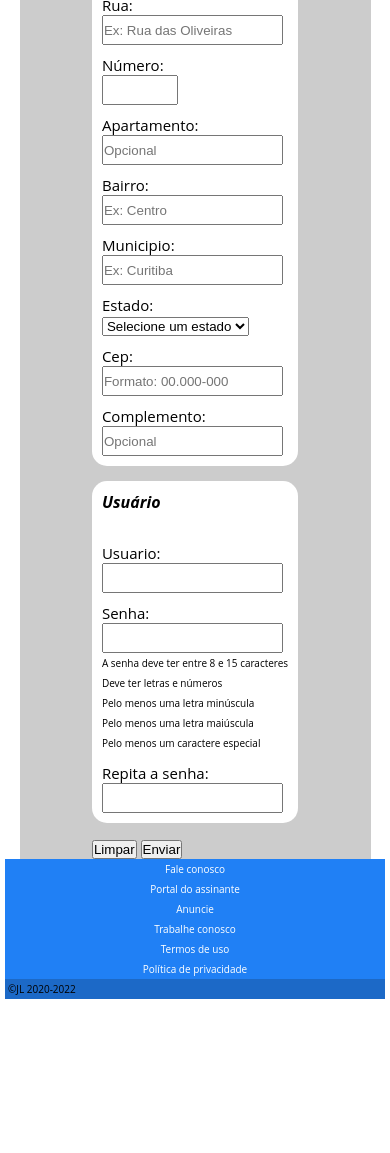
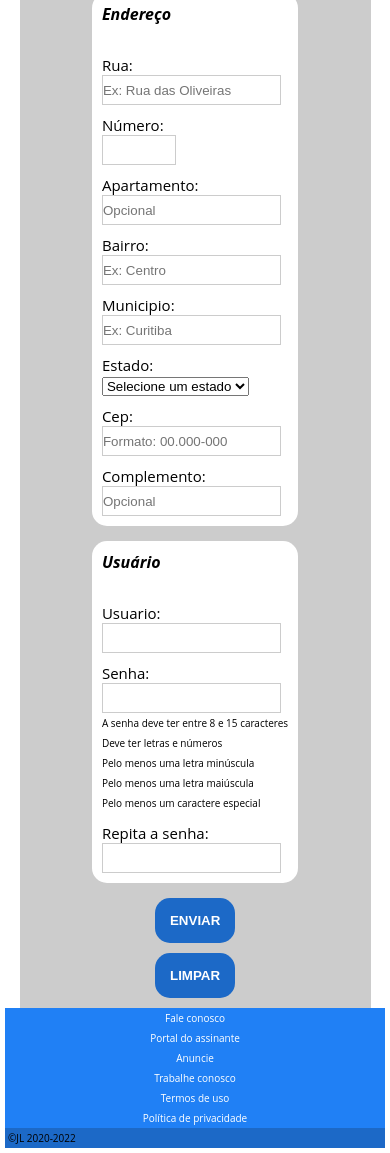
Before and after one commit to devguilhermecosta/projeto-jornal, a plain HTML site: page paginas/cadastro.html in a window 390 px wide. Shown: the part 712-1865 px from the top of the page. Before the commit the page ends 1716 px from the top, so only its background shows below. Drawn offline with Linux system fonts and the light colour scheme; files whose address does not match are found by name.

Commit message:
finalizado o style do cadastro de usuário para mobile

```diff
--- a/estilos/css/cadastro.css
+++ b/estilos/css/cadastro.css
@@ -1,3 +1,4 @@
+
 /* INICIO DAS CONFIGURAÇÕES DO FORMULÁRIO DE CADASTRO DE USUÁRIO */
 
 .cad-user {
@@ -11,6 +12,11 @@
 
 .cad-user input {
     height: 3rem;
+    border: 1px solid #ccc;
+}
+
+.cad-user input:focus {
+    border: 2px solid var(--azul_1);
 }
 
 .cad-user fieldset {
@@ -59,3 +65,26 @@
     font-size: 1rem !important;
     padding: .3rem 0 !important;
 }
+
+.btn-form {
+    display: block;
+    margin: 0 auto;
+    margin-bottom: 1rem;
+    padding: 1.5rem;
+    width: 8rem;
+    background-color: var(--azul_1);
+    border: none;
+    border-radius: 1.5rem;
+    color: var(--branco_1);
+    text-transform: uppercase;
+    font-weight: bold;
+    cursor: pointer;
+    transition: all 300ms ease;
+}
+
+.btn-form:hover {
+    color: var(--azul_1);
+    background-color: var(--branco_1);
+}
+
+/* FIM DAS CONFIGURAÇÕES DO FORMULÁRIO DE CADASTRO DE USUÁRIO */
--- a/estilos/css/style.css
+++ b/estilos/css/style.css
@@ -73,6 +73,7 @@ footer {
     border-radius: 1rem;
     color: var(--azul_1);
     padding: 0 .5rem;
+    text-decoration: none;
     cursor: pointer;
     align-self: flex-start;
     order: 1;
--- a/paginas/cadastro.html
+++ b/paginas/cadastro.html
@@ -14,7 +14,9 @@
     <header id="header">
 
         <!-- logo -->
-        <p class="logo">JL</p>
+        <a class="logo" href="../index.html">
+            <p>JL</p>
+        </a>
 
         <!-- menu -->
         <menu class="menu">
@@ -49,19 +51,26 @@
         <section class="principal">
             <h1 class="titulo-principal">Cadastro</h1>
 
+        <!-- formulario de cadastro -->
         <form action="#" method="POST" class="cad-user" autocomplete="on">
+
+            <!-- dados pessoais -->
             <fieldset>
                 <p>Dados pessoais</p>
 
+                <!-- nome -->
                 <label for="inome">Nome:</label>
                 <input type="text" name="nome" id="inome" required placeholder="Ex: Guilherme">
 
+                <!-- sobrenome -->
                 <label for="isnome">Sobrenome:</label>
                 <input type="text" name="sobrenome" id="isnome" requried placeholder="Ex: Silva">
 
+                <!-- idade -->
                 <label for="iidade">Idade:</label>
                 <input type="number" name="idade" id="iidade" min="1" max="150" required>
 
+                <!-- genero -->
                 <h2>Gênero:</h2>
                 <p class="sexo">
                     <input type="radio" name="sexo" id="masculino" value="masculino">
@@ -78,33 +87,44 @@
                     <label for="outro">Outro</label>
                 </p>
 
+                <!-- email -->
                 <label for="iemail">E-mail:</label>
                 <input type="email" name="email" id="iemail" required placeholder="email@email.com">
 
                 <label for="iconfemail">Confirmar e-mail:</label>
                 <input type="email" name="confemail" id="iconfemail" required placeholder="email@email.com">
+
+                <!-- telefone -->
+                <label for="itel">Telefone:</label>
+                <input type="text" name="tel" id="itel" required placeholder="Ex: (XX) 9 1111-1111">
             </fieldset>
 
+            <!-- endereço -->
             <fieldset>
                 <p>Endereço</p>
 
+                <!-- rua -->
                 <label for="irua">Rua:</label>
                 <input type="text" name="rua" id="irua" required placeholder="Ex: Rua das Oliveiras">
 
+                <!-- numero -->
                 <label for="inumeri">Número:</label>
                 <input type="number" name="numero" id="inumero" min="1" max="20000" required>
 
+                <!-- apartamento -->
                 <label for="iapto">Apartamento:</label>
                 <input type="text" name="apto" id="iapto" placeholder="Opcional">
 
+                <!-- bairro -->
                 <label for="ibairro">Bairro:</label>
                 <input type="text" name="bairro" id="ibairro" required placeholder="Ex: Centro">
 
+                <!-- municipio -->
                 <label for="imunicipio">Municipio:</label>
                 <input type="text" name="municipio" id="imunicipio" required placeholder="Ex: Curitiba">
 
+                <!-- estado -->
                 <label for="iestado">Estado:</label>
-                <!-- <input type="text" name="estado" id="iestado"> -->
                 <select name="estado" id="iestado" required>
                     <option value="" selected >Selecione um estado</option>
                     <option value="Acre">Acre</option>
@@ -136,13 +156,16 @@
                     <option value="Tocantins">Tocantins</option>
                 </select>
 
+                <!-- cep -->
                 <label for="icep">Cep:</label>
                 <input type="text" name="cep" id="icep" required placeholder="Formato: 00.000-000">
 
+                <!-- complemento -->
                 <label for="icomp">Complemento:</label>
                 <input type="text" name="complemento" id="icomplemento" placeholder="Opcional">
             </fieldset>
 
+            <!-- usuario -->
             <fieldset>
                 <p>Usuário</p>
 
@@ -163,8 +186,10 @@
                 <input type="password" name="reptsenha" id="ireptsenha" required min="8" max="15">
             </fieldset>
 
-            <button type="reset">Limpar</button>
-            <button type="submit">Enviar</button>
+            <!-- botões -->
+            <button class="btn-form" type="submit">Enviar</button>
+            <button class="btn-form" type="reset">Limpar</button>
+
         </form>
 
     </main>
```
